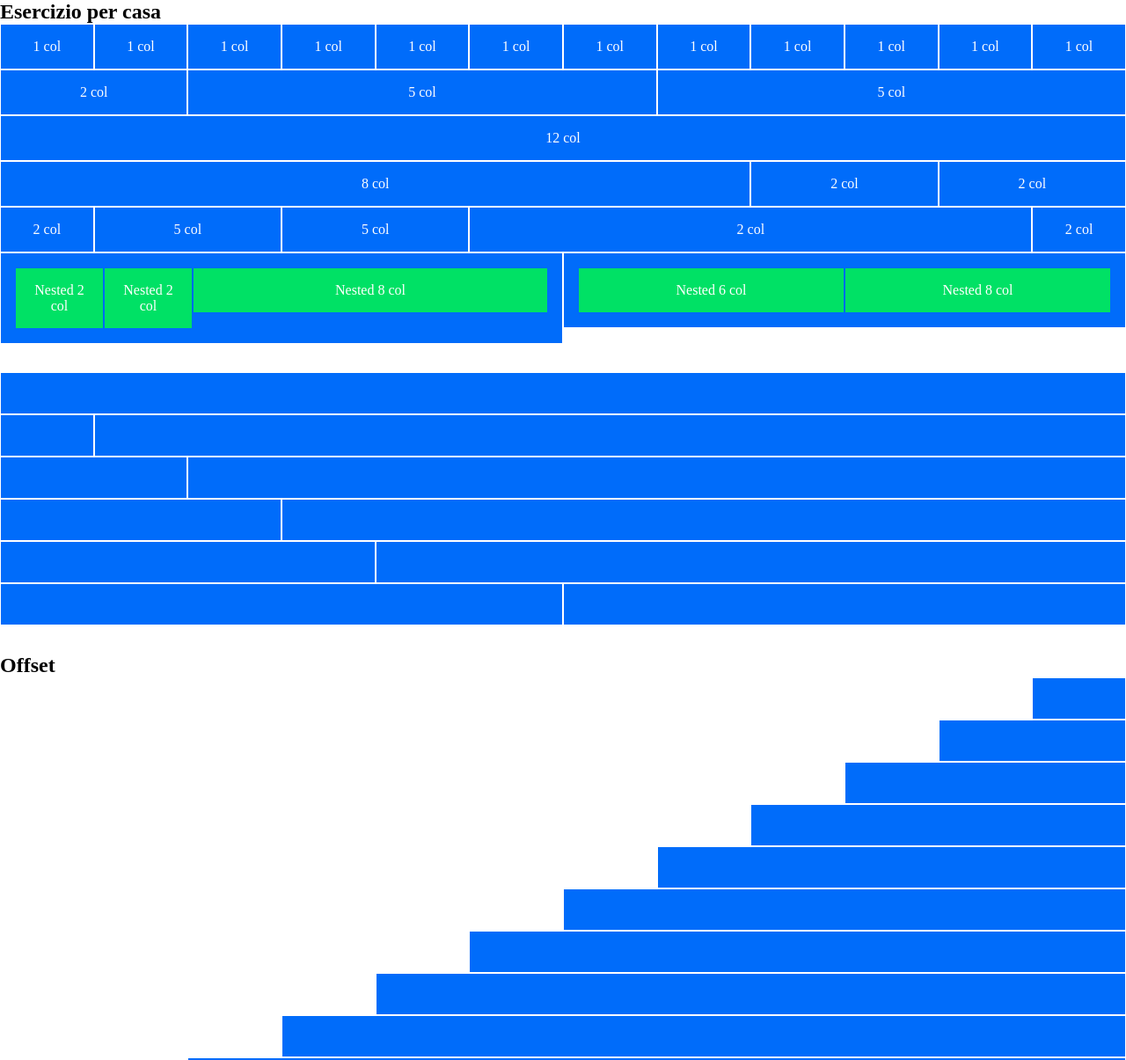
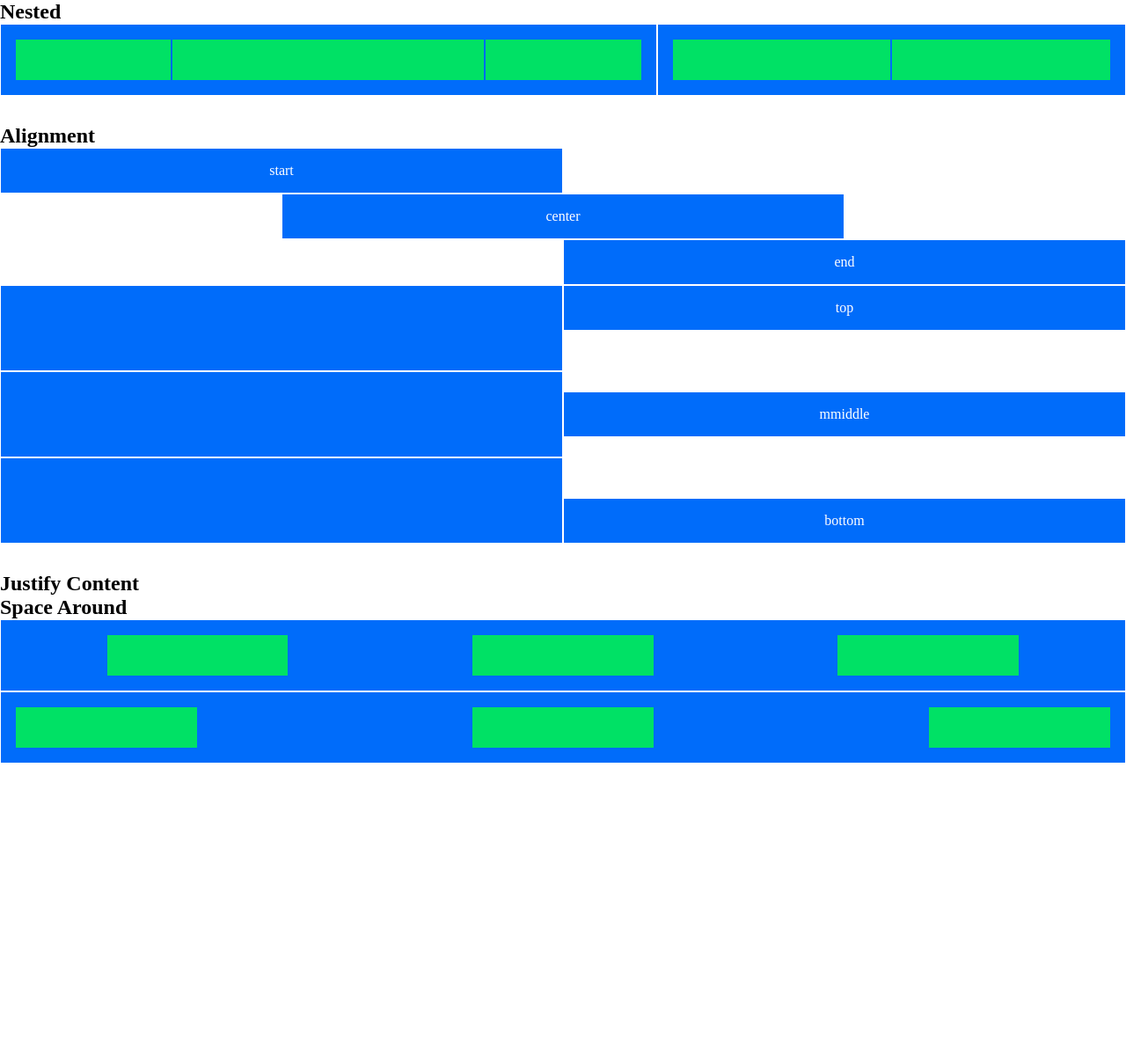
Before and after one commit to DANC0D3R/html-css-12bool, a plain HTML site: page Bonus/index.html in a window 1280 px wide. Shown: the top 1205 px of the page at 88% size. After the commit the page ends 868 px from the top, so only its background shows below. Drawn offline with Linux system fonts and the light colour scheme.

Commit message:
Finto Bonus

```diff
--- a/Bonus/css/layout.css
+++ b/Bonus/css/layout.css
@@ -1,5 +1,5 @@
 /* RESET */
-* {
+*{
     margin: 0;
     padding: 0;
     box-sizing: border-box;
@@ -30,6 +30,12 @@
 }
 
 /* COLONNE */
+.col-xs{
+    max-width: 100%;
+    flex-basis: 0;
+    flex-grow: 1;
+}
+
 .col-xs-1{
     flex-basis: calc((100% / 12) * 1);
     max-width: calc((100% / 12) * 1);
--- a/Bonus/css/resposive-layout.css
+++ b/Bonus/css/resposive-layout.css
@@ -209,7 +209,7 @@
 }
 
 /* LARGE */
-@media screen and (min-width: 576px){
+@media screen and (min-width: 992px){
     /* CONTAINER */
     .container-lg{
         max-width: 600px;
--- a/Bonus/css/style.css
+++ b/Bonus/css/style.css
@@ -21,3 +21,37 @@
 
     background-color: #00E165;
 }
+
+/* ALIGNMENT */
+.start{
+    justify-content: flex-start;
+}
+.center{
+    justify-content: center;
+}
+.end{
+    justify-content: flex-end;
+}
+
+.box.big-box{
+    padding: 3em;
+}
+
+.top{
+    align-self: flex-start;
+}
+.middle{
+    align-self: center;
+}
+.bottom{
+    align-self: flex-end;
+}
+
+/* JUSTIFY CONTENT */
+.around{
+    justify-content: space-around;
+}
+
+.between{
+    justify-content: space-between;
+}
--- a/Bonus/index.html
+++ b/Bonus/index.html
@@ -17,215 +17,140 @@
             <div class="container">
                 <!-- Titolo -->
                 <div class="row">
-                    <div class="col-12">
-                        <h2>Esercizio per casa</h2>
+                    <div class="col-xs-12">
+                        <h2>Nested</h2>
                     </div>
                 </div>
                 <!-- Prima Sezione -->
                 <div class="row m-btt">
                     <!-- Prima Riga -->
-                    <div class="col-xs-1">
-                        <div class="box">1 col</div>
-                    </div>
-                    <div class="col-xs-1">
-                        <div class="box">1 col</div>
-                    </div>
-                    <div class="col-xs-1">
-                        <div class="box">1 col</div>
-                    </div>
-                    <div class="col-xs-1">
-                        <div class="box">1 col</div>
-                    </div>
-                    <div class="col-xs-1">
-                        <div class="box">1 col</div>
-                    </div>
-                    <div class="col-xs-1">
-                        <div class="box">1 col</div>
-                    </div>
-                    <div class="col-xs-1">
-                        <div class="box">1 col</div>
-                    </div>
-                    <div class="col-xs-1">
-                        <div class="box">1 col</div>
-                    </div>
-                    <div class="col-xs-1">
-                        <div class="box">1 col</div>
-                    </div>
-                    <div class="col-xs-1">
-                        <div class="box">1 col</div>
-                    </div>
-                    <div class="col-xs-1">
-                        <div class="box">1 col</div>
-                    </div>
-                    <div class="col-xs-1">
-                        <div class="box">1 col</div>
-                    </div>
-                    <!-- Seconda Riga -->
-                    <div class="col-xs-2">
-                        <div class="box">2 col</div>
-                    </div>
-                    <div class="col-xs-5">
-                        <div class="box">5 col</div>
-                    </div>
-                    <div class="col-xs-5">
-                        <div class="box">5 col</div>
-                    </div>
-                    <!-- Terza Riga -->
-                    <div class="col-xs-12">
-                        <div class="box">12 col</div>
-                    </div>
-                    <!-- Quarta Riga -->
-                    <div class="col-xs-8">
-                        <div class="box">8 col</div>
-                    </div>
-                    <div class="col-xs-2">
-                        <div class="box">2 col</div>
-                    </div>
-                    <div class="col-xs-2">
-                        <div class="box">2 col</div>
-                    </div>
-                    <!-- Quinta Riga -->
-                    <div class="col-xs-1">
-                        <div class="box">2 col</div>
-                    </div>
-                    <div class="col-xs-2">
-                        <div class="box">5 col</div>
-                    </div>
-                    <div class="col-xs-2">
-                        <div class="box">5 col</div>
+                    <div class="col-xs-7">
+                        <div class="box">
+                            <div class="row">
+                                <div class="col-xs-3">
+                                    <div class="box nested-box"></div>
                                 </div>
                                 <div class="col-xs-6">
-                        <div class="box">2 col</div>
+                                    <div class="box nested-box"></div>
                                 </div>
-                    <div class="col-xs-1">
-                        <div class="box">2 col</div>
-                    </div>
-                    <!-- Sesta Riga -->
-                    <div class="col-xs-6">
-                        <div class="box">
-                            <div class="row">
-                                <div class="col-xs-2">
-                                    <div class="box nested-box">Nested 2 col</div>
-                                </div>
-                                <div class="col-xs-2">
-                                    <div class="box nested-box">Nested 2 col</div>
-                                </div>
-                                <div class="col-xs-8">
-                                    <div class="box nested-box">Nested 8 col</div>
+                                <div class="col-xs-3">
+                                    <div class="box nested-box"></div>
                                 </div>
                             </div>
                         </div>
                     </div>
-
-                    <div class="col-xs-6">
+                    <!-- Seconda Riga -->
+                    <div class="col-xs-5">
                         <div class="box">
                             <div class="row">
                                 <div class="col-xs-6">
-                                    <div class="box nested-box">Nested 6 col</div>
+                                    <div class="box nested-box"></div>
                                 </div>
                                 <div class="col-xs-6">
-                                    <div class="box nested-box">Nested 8 col</div>
+                                    <div class="box nested-box"></div>
                                 </div>
                             </div>
                         </div>
                     </div>
             </div>
-            </div>
-
-            <!-- Seconda Sezione -->
-            <div class="row m-btt">
-                <!-- Prima Riga -->
-                <div class="col-xs-12">
-                    <div class="box"></div>
-                </div>
-                <!-- Seconda Riga -->
-                <div class="col-xs-1">
-                    <div class="box"></div>
-                </div>
-                <div class="col-xs-11">
-                    <div class="box"></div>
-                </div>
-                <!-- Terza Riga -->
-                <div class="col-xs-2">
-                    <div class="box"></div>
-                </div>
-                <div class="col-xs-10">
-                    <div class="box"></div>
-                </div>
-                <!-- Quarta Riga -->
-                <div class="col-xs-3">
-                    <div class="box"></div>
-                </div>
-                <div class="col-xs-9">
-                    <div class="box"></div>
-                </div>
-                <!-- Qinta Riga -->
-                <div class="col-xs-4">
-                    <div class="box"></div>
-                </div>
-                <div class="col-xs-8">
-                    <div class="box"></div>
-                </div>
-                <!-- Sesta Riga -->
-                <div class="col-xs-6">
-                    <div class="box"></div>
-                </div>
-                <div class="col-xs-6">
-                    <div class="box"></div>
-                </div>
-            </div>
-
             <!-- Titolo -->
             <div class="row">
                 <div class="col-xs-12">
-                    <h2>Offset</h2>
+                    <h2>Alignment</h2>
+                </div>
+            </div>
+            <!-- Seconda Sezione -->
+            <!-- Prima Riga -->
+            <div class="row start">
+                <div class="col-xs-6">
+                    <div class="box">start</div>
+                </div>
+            </div>
+            <!-- Seconda Riga -->
+            <div class="row center">
+                <div class="col-xs-6">
+                    <div class="box">center</div>
+                </div>
+            </div>
+            <!-- Terza Riga -->
+            <div class="row end">
+                <div class="col-xs-6">
+                    <div class="box">end</div>
+                </div>
+            </div>
+            <!-- Quarta Riga -->
+            <div class="row">
+                <div class="col-xs-6">
+                    <div class="box big-box"></div>
+                </div>
+                <div class="col-xs-6 top">
+                    <div class="box">top</div>
+                </div>
+            </div>
+            <!-- Quinta Riga -->
+            <div class="row">
+                <div class="col-xs-6">
+                    <div class="box big-box"></div>
+                </div>
+                <div class="col-xs-6 middle">
+                    <div class="box">mmiddle</div>
+                </div>
+            </div>
+            <!-- Sesta Riga -->
+            <div class="row m-btt">
+                <div class="col-xs-6">
+                    <div class="box big-box"></div>
+                </div>
+                <div class="col-xs-6 bottom">
+                    <div class="box">bottom</div>
                 </div>
             </div>
             <!-- Terza Sezione -->
+            <!-- Titolo -->
             <div class="row">
+                <div class="col-xs-12">
+                    <h2>Justify Content</h2>
+                </div>
+            </div>
+            <div class="row">
+                <div class="col-xs-12">
+                    <h2>Space Around</h2>
+                </div>
+            </div>
             <!-- Prima Riga -->
-                <div class="col-xs-1 col-xs-offset-11">
-                    <div class="box"></div>
+            <div class="row">
+                <div class="col-xs-12">
+                    <div class="box">
+                        <div class="row around">
+                            <div class="col-xs-2">
+                                <div class="box nested-box"></div>
+                            </div>
+                            <div class="col-xs-2">
+                                <div class="box nested-box"></div>
+                            </div>
+                            <div class="col-xs-2">
+                                <div class="box nested-box"></div>
+                            </div>
+                        </div>
+                    </div>
+                </div>
             </div>
             <!-- Seconda Riga -->
-                <div class="col-xs-2 col-xs-offset-10">
-                    <div class="box"></div>
+            <div class="row">
+                <div class="col-xs-12">
+                    <div class="box">
+                        <div class="row between">
+                            <div class="col-xs-2">
+                                <div class="box nested-box"></div>
                             </div>
-                <!-- Terza Riga -->
-                <div class="col-xs-3 col-xs-offset-9">
-                    <div class="box"></div>
+                            <div class="col-xs-2">
+                                <div class="box nested-box"></div>
                             </div>
-                <!-- Quarta Riga -->
-                <div class="col-xs-4 col-xs-offset-8">
-                    <div class="box"></div>
+                            <div class="col-xs-2">
+                                <div class="box nested-box"></div>
                             </div>
-                <!-- Quinta Riga -->
-                <div class="col-xs-5 col-xs-offset-7">
-                    <div class="box"></div>
                         </div>
-                <!-- Sesta Riga -->
-                <div class="col-xs-6 col-xs-offset-6">
-                    <div class="box"></div>
                     </div>
-                <!-- Settima Riga -->
-                <div class="col-xs-7 col-xs-offset-5">
-                    <div class="box"></div>
-                </div>
-                <!-- Ottava Riga -->
-                <div class="col-xs-8 col-xs-offset-4">
-                    <div class="box"></div>
-                </div>
-                <!-- Nona Riga -->
-                <div class="col-xs-9 col-xs-offset-3">
-                    <div class="box"></div>
-                </div>
-                <!-- Decima Riga -->
-                <div class="col-xs-10 col-xs-offset-2">
-                    <div class="box"></div>
-                </div>
-                <!-- Undicesima Riga -->
-                <div class="col-xs-11 col-xs-offset-1">
-                    <div class="box"></div>
                 </div>
             </div>
         </main>
--- a/css/resposive-layout.css
+++ b/css/resposive-layout.css
@@ -209,7 +209,7 @@
 }
 
 /* LARGE */
-@media screen and (min-width: 576px){
+@media screen and (min-width: 992px){
     /* CONTAINER */
     .container-lg{
         max-width: 600px;
```
Lines whose indentation alone changed are shown as unchanged.
